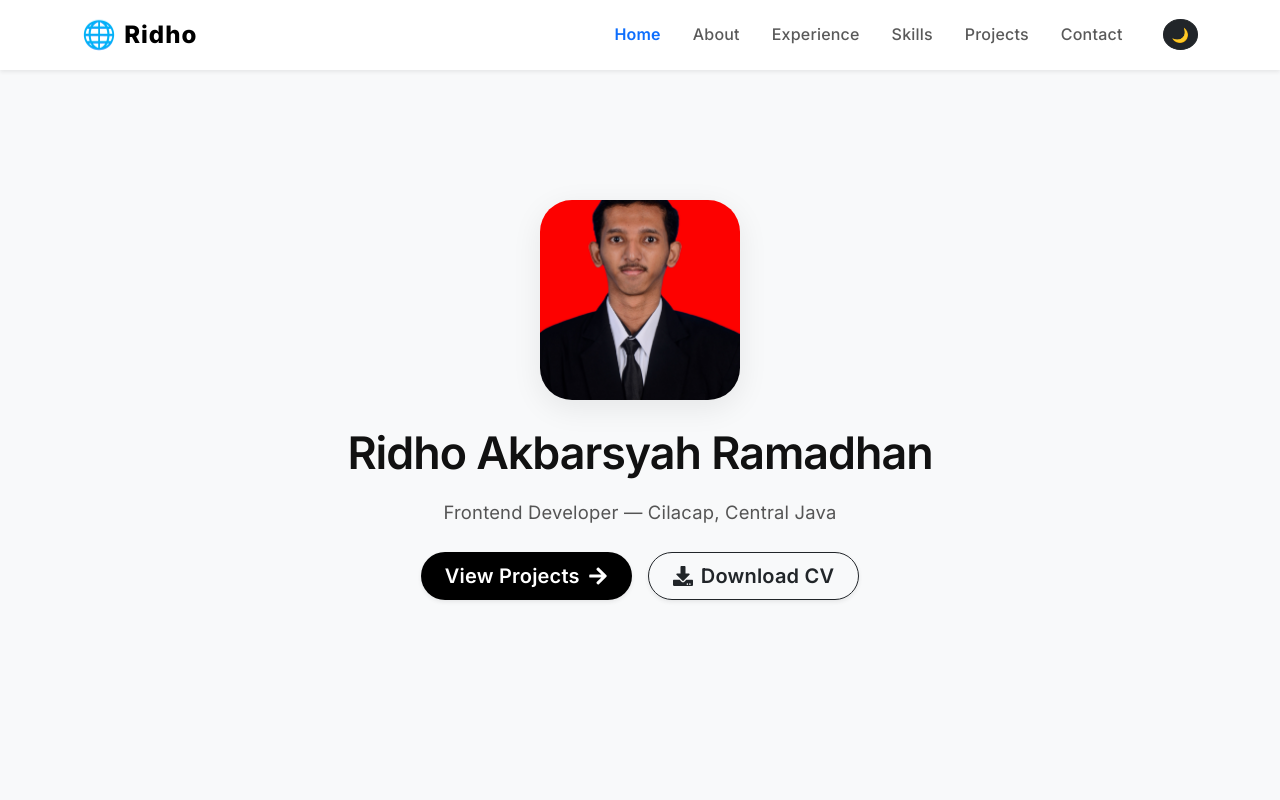
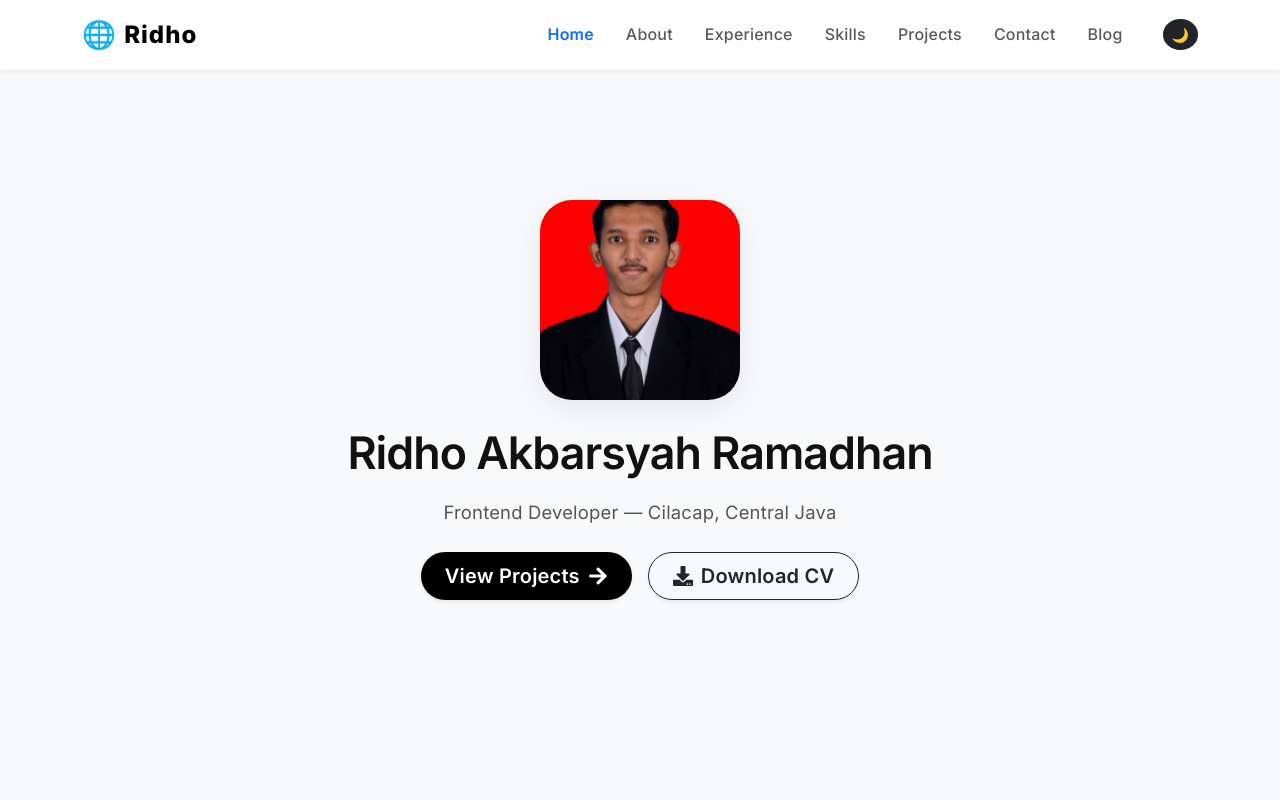
Before and after one commit to ridhoakbarsyah23/portfolio-next, a Next.js app: page / in a window 1280 px wide. Shown: the top 800 px of the page. Built offline with nearby package versions, Linux system fonts and the light colour scheme.

Commit message:
update: add blog

```diff
--- a/src/app/page.tsx
+++ b/src/app/page.tsx
@@ -10,6 +10,7 @@ import ProjectsSection from "@/components/ProjectsSection";
 import ContactSection from "@/components/ContactSection";
 import FooterSection from "@/components/FooterSection";
 import ExperienceSection from "@/components/ExperienceSection";
+import BlogSection from "@/components/BlogSection";
 
 export default function Home() {
   const [darkMode, setDarkMode] = useState(false);
@@ -40,6 +41,7 @@ export default function Home() {
       <SkillsSection darkMode={darkMode} />
       <ProjectsSection darkMode={darkMode} />
       <ContactSection />
+      <BlogSection />
       <FooterSection darkMode={darkMode} />
     </div>
   );
--- /dev/null
+++ b/src/components/BlogSection.tsx
@@ -0,0 +1,10 @@
+"use client";
+
+export default function BlogSection() {
+  return (
+    <section id="blog" className="py-5 container text-center">
+      <h2 className="fw-bold mb-3">Latest Articles</h2>
+      <p>Blog posts will be shown here.</p>
+    </section>
+  );
+}
--- a/src/components/NavbarComponent.tsx
+++ b/src/components/NavbarComponent.tsx
@@ -32,7 +32,7 @@ export default function NavbarComponent({ darkMode, setDarkMode, activeLink }: P
 
         <Navbar.Collapse>
           <Nav className="ms-auto align-items-center gap-3">
-            {["home", "about", "experience", "skills", "projects", "contact"].map((id) => (
+            {["home", "about", "experience", "skills", "projects", "contact", "blog"].map((id) => (
               <Nav.Link
                 key={id}
                 href={`#${id}`}
```
Also changed, not shown: 1 other file (tests, documents, lock files or other folders).
